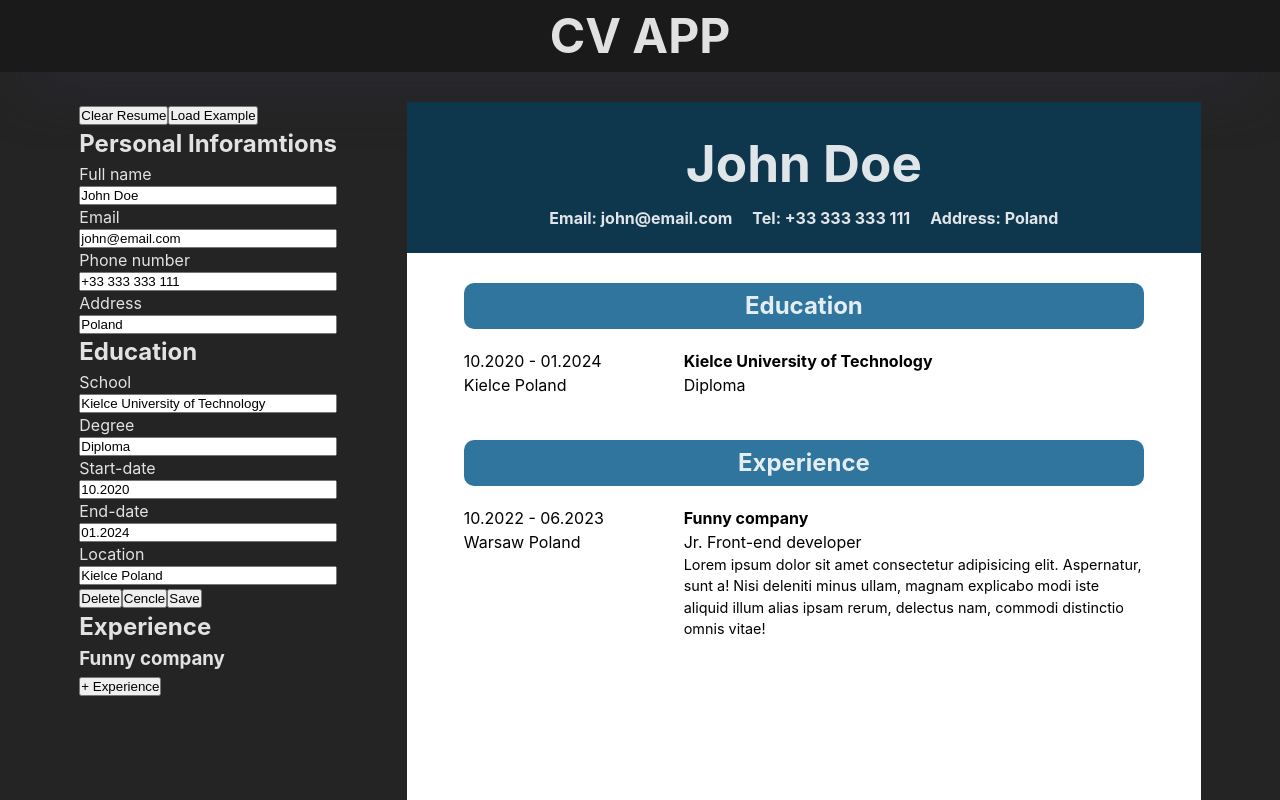
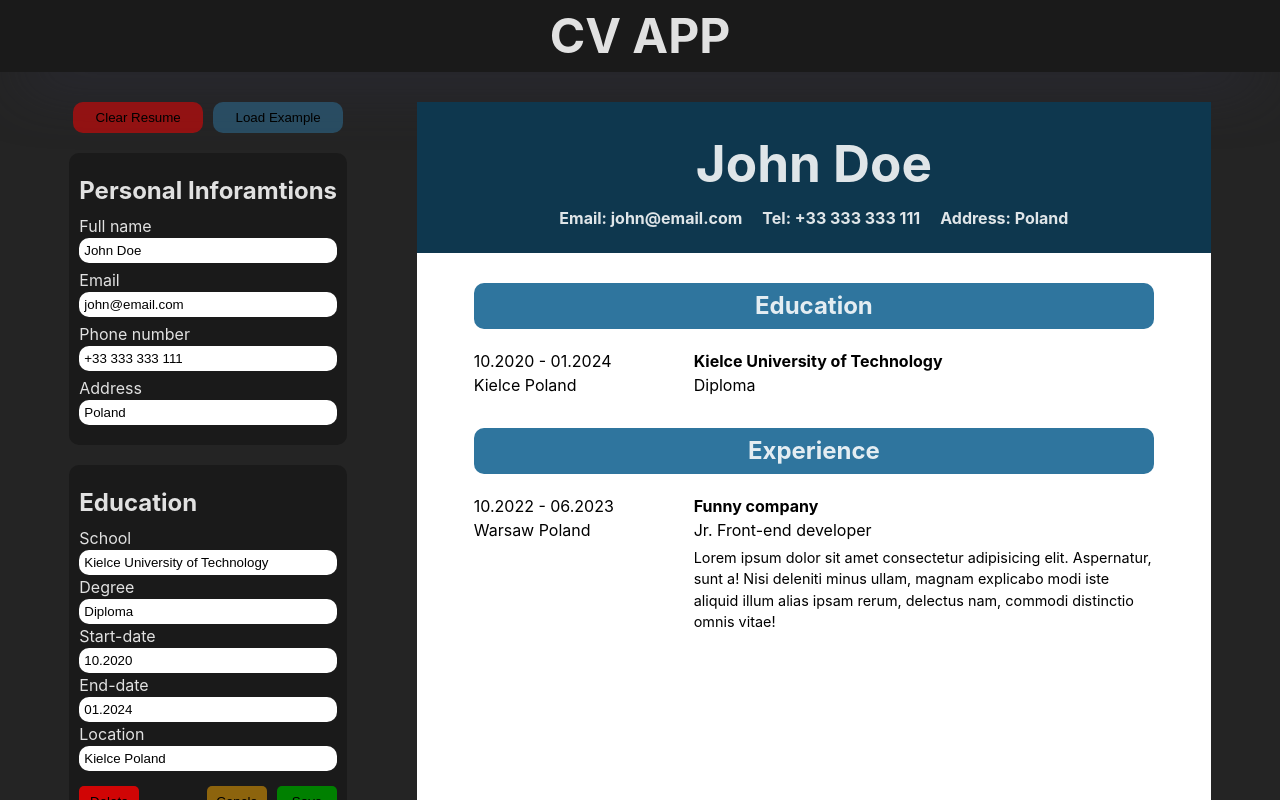
Before and after one commit to StaryAlgida/CV-App, a React (Vite) app: page / in a window 1280 px wide. Both pictures are taken after a click on the element "Kielce University of Technology". Shown: the top 800 px of the page. Built offline with nearby package versions, Linux system fonts and the light colour scheme.

Commit message:
css done

```diff
--- a/package.json
+++ b/package.json
@@ -11,6 +11,7 @@
   },
   "dependencies": {
     "@types/uuid": "^9.0.5",
+    "framer-motion": "^10.16.4",
     "react": "^18.2.0",
     "react-dom": "^18.2.0",
     "underscore": "^1.13.6",
--- a/src/App.css
+++ b/src/App.css
@@ -27,6 +27,133 @@ header {
   flex-direction: column;
 }
 
+/* MENU */
+.main-menu {
+  display: flex;
+  flex-direction: column;
+  gap: 20px;
+}
+.clear-example {
+  display: flex;
+  align-items: center;
+  justify-content: center;
+  gap: 10px;
+}
+
+.clear-example button {
+  width: 130px;
+  padding-top: 8px;
+  padding-bottom: 8px;
+  border-radius: 10px;
+  border: none;
+}
+
+.clear {
+  background-color: rgba(255, 0, 0, 0.5);
+  transition: 0.3s;
+}
+.load {
+  background-color: rgba(47, 117, 158, 0.5);
+  transition: 0.3s;
+}
+
+.clear:hover {
+  background-color: rgba(255, 0, 0, 0.8);
+  box-shadow: 0px 0px 10px 0px rgba(144, 144, 179, 1);
+}
+
+.load:hover {
+  background-color: rgba(47, 117, 158);
+  box-shadow: 0px 0px 10px 0px rgba(144, 144, 179, 1);
+}
+
+.personal-info {
+  display: flex;
+  flex-direction: column;
+  gap: 5px;
+  background-color: #1a1a1a;
+  padding: 20px 10px 20px 10px;
+  border-radius: 10px;
+  transition: 0.3s;
+}
+
+.edu-form {
+  transition: 0.3;
+}
+.personal-info:hover {
+  /* background-color: #303030; */
+  box-shadow: 0px 0px 20px 0px rgba(144, 144, 179, 1);
+}
+
+.input-group input {
+  padding: 4px;
+  border-radius: 10px;
+  border: 1px solid rgba(255, 255, 255, 0.6);
+}
+
+.education-form,
+.experience-form {
+  display: flex;
+  flex-direction: column;
+  gap: 5px;
+  background-color: #1a1a1a;
+  padding: 20px 10px 20px 10px;
+  border-radius: 10px;
+  transition: 0.3s;
+}
+
+.education-form:hover,
+.experience-form:hover {
+  box-shadow: 0px 0px 20px 0px rgba(144, 144, 179, 1);
+}
+
+.add-button {
+  background-color: rgba(0, 128, 0, 0.7);
+  border: none;
+  width: 130px;
+  padding-top: 8px;
+  padding-bottom: 8px;
+  border-radius: 10px;
+  transition: 0.3s;
+}
+
+.add-button:hover {
+  background-color: rgba(0, 128, 0);
+  box-shadow: 0px 0px 10px 0px rgba(144, 144, 179, 1);
+}
+
+.buttons {
+  display: flex;
+  margin-top: 15px;
+  justify-content: space-between;
+}
+.buttons div {
+  display: flex;
+  gap: 10px;
+}
+
+.buttons button,
+.buttons input {
+  border: none;
+  width: 60px;
+  padding-top: 8px;
+  padding-bottom: 8px;
+  border-radius: 5px;
+  transition: 0.3s;
+}
+
+.delete {
+  background-color: rgba(255, 0, 0, 0.8);
+}
+.cencle {
+  background-color: rgba(255, 174, 0, 0.5);
+}
+.submit {
+  background-color: green;
+}
+/*  */
+
+/* Cv */
 .Cv {
   display: flex;
   flex-direction: column;
@@ -37,7 +164,6 @@ header {
   margin-bottom: 20px;
 }
 
-/* Cv */
 .header {
   display: flex;
   flex-direction: column;
@@ -78,8 +204,13 @@ header {
 
 .education-container {
   display: grid;
-  grid-template-rows: repeat(auto-fit, 60px);
+  gap: 20px;
+
   margin-top: 20px;
+}
+
+.description {
+  margin-top: 5px;
 }
 
 .education-item {
--- a/src/App.tsx
+++ b/src/App.tsx
@@ -6,36 +6,10 @@ import Header from "./components/header/Header";
 import Main from "./components/menu/Main";
 import Cv from "./components/section/Cv";
 import { Person } from "./interface/Person";
+import data from "./components/data";
 
 function App() {
-  const [person, setPerson] = useState<Person>({
-    name: "John Doe",
-    email: "john@email.com",
-    phone: "+33 333 333 111",
-    address: "Poland",
-    education: [
-      {
-        id: uuidv1(),
-        school: "Kielce University of Technology",
-        degree: "Diploma",
-        startDate: "10.2020",
-        endDate: "01.2024",
-        location: "Kielce Poland",
-      },
-    ],
-    experience: [
-      {
-        id: uuidv1(),
-        companyName: "Funny company",
-        position: "Jr. Front-end developer",
-        startDate: "10.2022",
-        endDate: "06.2023",
-        location: "Warsaw Poland",
-        description:
-          "Lorem ipsum dolor sit amet consectetur adipisicing elit. Aspernatur, sunt a! Nisi deleniti minus ullam, magnam explicabo modi iste aliquid illum alias ipsam rerum, delectus nam, commodi distinctio omnis vitae!",
-      },
-    ],
-  });
+  const [person, setPerson] = useState<Person>({ ...data });
 
   return (
     <>
--- a/src/components/Footer.tsx
+++ b/src/components/Footer.tsx
@@ -1,9 +1,11 @@
+import { motion } from "framer-motion";
+
 export default function Footer() {
   return (
     <footer>
-      <h3>
+      <motion.h3 drag whileDrag={{ scale: 2 }}>
         Created by <span className="algida">StaryAlgida</span>
-      </h3>
+      </motion.h3>
     </footer>
   );
 }
--- /dev/null
+++ b/src/components/data.ts
@@ -0,0 +1,32 @@
+import { Person } from "../interface/Person";
+import { v1 as uuidv1 } from "uuid";
+
+const data: Person = {
+  name: "John Doe",
+  email: "john@email.com",
+  phone: "+33 333 333 111",
+  address: "Poland",
+  education: [
+    {
+      id: uuidv1(),
+      school: "Kielce University of Technology",
+      degree: "Diploma",
+      startDate: "10.2020",
+      endDate: "01.2024",
+      location: "Kielce Poland",
+    },
+  ],
+  experience: [
+    {
+      id: uuidv1(),
+      companyName: "Funny company",
+      position: "Jr. Front-end developer",
+      startDate: "10.2022",
+      endDate: "06.2023",
+      location: "Warsaw Poland",
+      description:
+        "Lorem ipsum dolor sit amet consectetur adipisicing elit. Aspernatur, sunt a! Nisi deleniti minus ullam, magnam explicabo modi iste aliquid illum alias ipsam rerum, delectus nam, commodi distinctio omnis vitae!",
+    },
+  ],
+};
+export default data;
--- a/src/components/menu/Main.tsx
+++ b/src/components/menu/Main.tsx
@@ -1,4 +1,5 @@
 import { Person } from "../../interface/Person";
+import data from "../data";
 import Educationfield from "./Education";
 import ExperienceField from "./Experience";
 
@@ -19,10 +20,17 @@ function LoadClearButtons({
 
     setPerson(person);
   };
+  const load = () => {
+    setPerson({ ...data });
+  };
   return (
     <div className="clear-example">
-      <button onClick={clear}>Clear Resume</button>
-      <button>Load Example</button>
+      <button className="clear" onClick={clear}>
+        Clear Resume
+      </button>
+      <button className="load" onClick={load}>
+        Load Example
+      </button>
     </div>
   );
 }
--- a/src/components/menu/education_components/DisplayForm.tsx
+++ b/src/components/menu/education_components/DisplayForm.tsx
@@ -113,9 +113,15 @@ export default function DisplayForm({
         />
       </div>
       <div className="buttons">
-        <button onClick={deletEdu}>Delete</button>
-        <button onClick={cencleListner}>Cencle</button>
-        <input type="submit" value="Save" />
+        <button className="delete" onClick={deletEdu}>
+          Delete
+        </button>
+        <div>
+          <button className="cencle" onClick={cencleListner}>
+            Cencle
+          </button>
+          <input className="submit" type="submit" value="Save" />
+        </div>
       </div>
     </form>
   );
--- a/src/components/menu/education_components/DisplayItems.tsx
+++ b/src/components/menu/education_components/DisplayItems.tsx
@@ -41,7 +41,9 @@ export default function DisplayItems({
           </div>
         );
       })}
-      <button onClick={eduAdd}>+ Education</button>
+      <button className="add-button" onClick={eduAdd}>
+        + Education
+      </button>
     </>
   );
 }
--- a/src/components/menu/experience_components/DisplayForm.tsx
+++ b/src/components/menu/experience_components/DisplayForm.tsx
@@ -127,9 +127,15 @@ export default function DisplayForm({
         ></textarea>
       </div>
       <div className="buttons">
-        <button onClick={deletEdu}>Delete</button>
-        <button onClick={cencleListner}>Cencle</button>
-        <input type="submit" value="Save" />
+        <button className="delete" onClick={deletEdu}>
+          Delete
+        </button>
+        <div>
+          <button className="cencle" onClick={cencleListner}>
+            Cencle
+          </button>
+          <input className="submit" type="submit" value="Save" />
+        </div>
       </div>
     </form>
   );
--- a/src/components/menu/experience_components/DisplayItems.tsx
+++ b/src/components/menu/experience_components/DisplayItems.tsx
@@ -42,7 +42,9 @@ export default function DisplayItems({
           </div>
         );
       })}
-      <button onClick={expAdd}>+ Experience</button>
+      <button className="add-button" onClick={expAdd}>
+        + Experience
+      </button>
     </>
   );
 }
```
Also changed, not shown: 1 other file (tests, documents, lock files or other folders).
